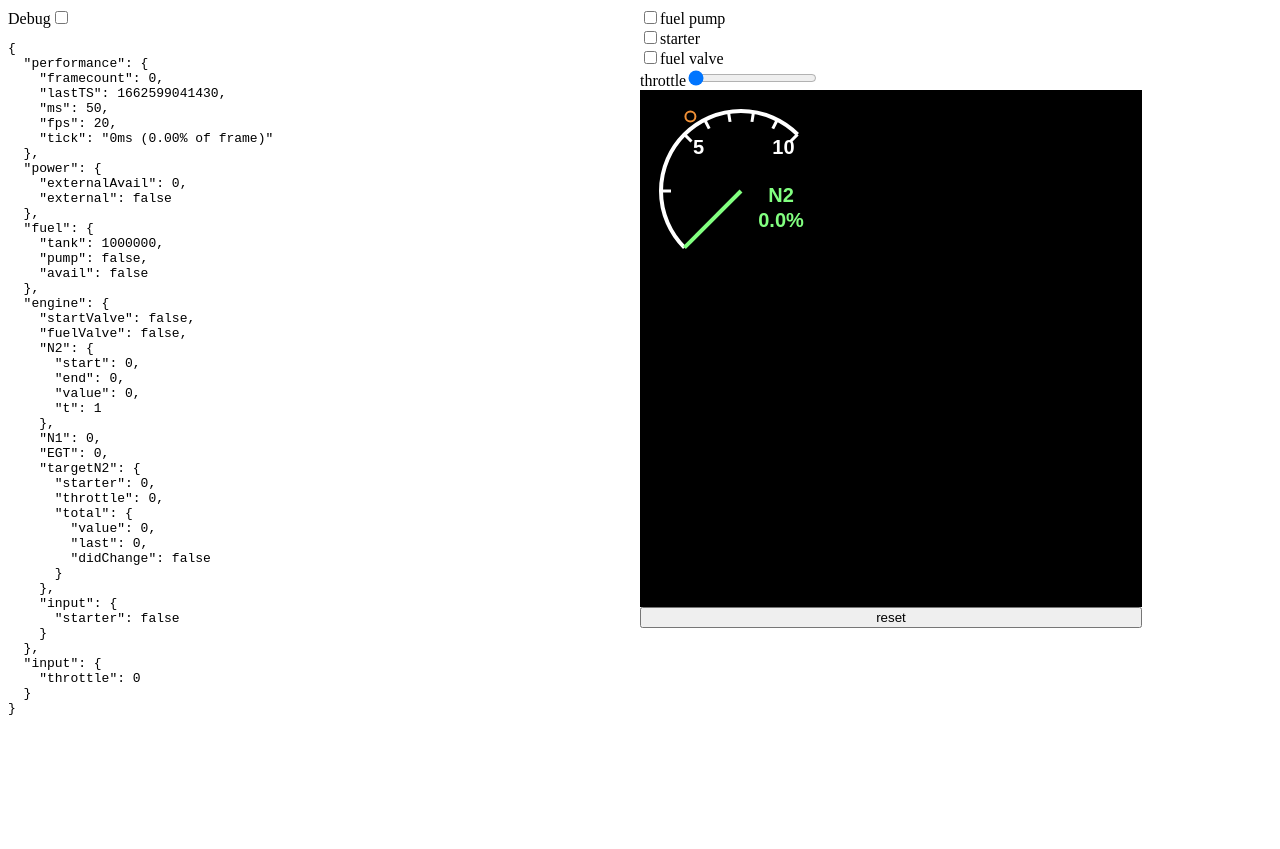
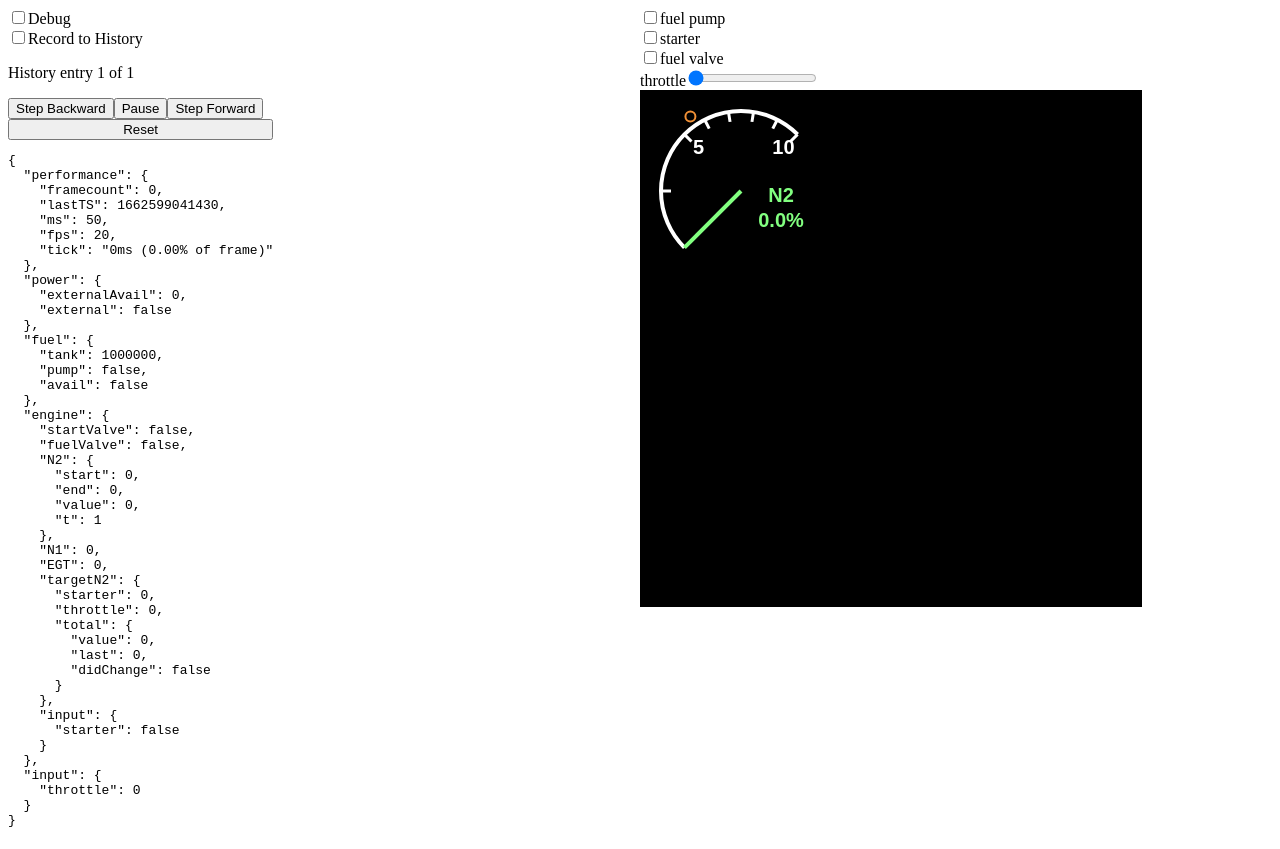
Before and after one commit to Vandesm14/bells-and-whistles, a React (Vite) app: page / in a window 1280 px wide. Before the commit the page ends 800 px from the top, so only its background shows below. Built offline with nearby package versions, Linux system fonts and the light colour scheme.

Commit message:
wip: add debugger

```diff
--- a/src/app.tsx
+++ b/src/app.tsx
@@ -9,34 +9,141 @@ import {
   tick,
   DebugState,
   calcPerformance,
+  initDebugState,
+  System,
 } from './lib/engine';
 import { init, World, systems } from './lib/world';
 import { structureIsEqual } from './lib/util';
 import { getState, useLocalStorage } from './lib/hooks';
+import Controller from './components/Controller';
+import * as history from './lib/history';
 
 const App = () => {
-  const [debugMode, setDebugMode] = useState(false);
-  const [debug, setDebug] = useState<DebugState>({ systems: {} });
-  const [state, setState] = useLocalStorage<World>('world', init);
-  useEffect(() => {
+  // const [state, setState] = useLocalStorage<World>('world', init);
+  const [state, setState] = useState<World>(init);
+  const [debug, setDebug] = useState<DebugState>(initDebugState(state));
+  const [tickInterval, setTickInterval] = useState<{ clear: () => void }>();
+
+  const setIsPaused = (paused: boolean) =>
+    setDebug((debug) => ({
+      ...debug,
+      playback: { ...debug.playback, paused },
+    }));
+
+  const toggleDebugging = () =>
+    setDebug((debug) => ({
+      ...debug,
+      debugging: !debug.debugging,
+    }));
+
+  const toggleRecording = async () => {
+    const world = await getState(setState);
+    const debug = await getState(setDebug);
+    if (!debug.playback.recording) {
+      // reset history
+      debug.playback.history = [world];
+    }
+    debug.playback.recording = !debug.playback.recording;
+    console.log({ debug });
+    setDebug(debug);
+  };
+
+  const start = () => {
+    console.log('starting...');
+
     const isEqual = structureIsEqual(state, init, true);
     if (!isEqual.isEqual) {
       console.error(isEqual.error, { state, init });
       setState(init);
     }
 
-    stableInterval(async () => {
-      const debugMode = await getState(setDebugMode);
-      const world = await getState(setState);
+    setTickInterval({
+      clear: stableInterval(async () => {
+        const world = await getState(setState);
+        const debug = await getState(setDebug);
+        runTick(world, systems, debug);
+      }, 1000 / FRAME_RATE),
+    });
 
-      const start = performance.now();
-      const result = tick(world, systems, debugMode, debug);
+    setIsPaused(false);
+  };
 
-      if (debugMode) setDebug(result.debug);
+  const stop = () => {
+    console.log('stopping...');
+    tickInterval?.clear();
+    setIsPaused(true);
+  };
 
-      setState(calcPerformance(result.world, performance.now() - start));
-    }, 1000 / FRAME_RATE);
-  }, []);
+  const runTick = (world: World, systems: System[], debug: DebugState) => {
+    const start = performance.now();
+    const result = tick(world, systems, debug);
+
+    if (debug.debugging) {
+      setDebug((debug) => {
+        return {
+          ...debug,
+          ...result.debug,
+        };
+      });
+    }
+
+    result.world = calcPerformance(result.world, performance.now() - start);
+
+    if (debug.playback.recording) {
+      if (debug.playback.index === debug.playback.history.length - 1) {
+        const newHistory = history.forward<World>(
+          debug.playback.history,
+          result.world
+        );
+        setDebug((debug) => ({
+          ...debug,
+          playback: {
+            ...debug.playback,
+            history: newHistory,
+            index: newHistory.length - 1,
+          },
+        }));
+      } else {
+        setDebug((debug) => ({
+          ...debug,
+          playback: {
+            ...debug.playback,
+            index: debug.playback.index + 1,
+          },
+        }));
+      }
+    }
+
+    setState(result.world);
+  };
+
+  const togglePaused = () => {
+    if (debug.playback.paused) start();
+    else stop();
+  };
+
+  const stepForward = async () => {
+    stop();
+    const world = await getState(setState);
+    const debug = await getState(setDebug);
+    runTick(world, systems, debug);
+  };
+
+  const stepBackward = async () => {
+    stop();
+    const debug = await getState(setDebug);
+    const index = Math.max(0, debug.playback.index - 1);
+    setDebug((debug) => ({
+      ...debug,
+      playback: {
+        ...debug.playback,
+        index,
+      },
+    }));
+    setState(history.rollback(debug.playback.history, index));
+  };
+
+  useEffect(() => start(), []);
 
   return (
     <>
@@ -53,15 +160,27 @@ const App = () => {
             width: 'max-content',
           }}
         >
-          <label>
-            Debug
-            <input
-              type="checkbox"
-              checked={debugMode}
-              onChange={() => setDebugMode(!debugMode)}
-            />
-          </label>
-          {debugMode ? <pre>{JSON.stringify(debug, null, 2)}</pre> : null}
+          <Controller
+            isRecording={debug.playback.recording}
+            isDebugging={debug.debugging}
+            isPaused={debug.playback.paused}
+            index={debug.playback.index}
+            length={debug.playback.history.length}
+            onStepForward={stepForward}
+            onStepBackward={stepBackward}
+            onToggleRecording={toggleRecording}
+            onToggleDebugging={toggleDebugging}
+            onTogglePaused={togglePaused}
+          />
+          <button
+            onClick={() => {
+              setState(init);
+              setDebug(initDebugState(init));
+            }}
+          >
+            Reset
+          </button>
+          {debug.debugging ? <pre>{JSON.stringify(debug, null, 2)}</pre> : null}
           <pre>{JSON.stringify(state, null, 2)}</pre>
         </div>
         <div
@@ -99,7 +218,6 @@ const App = () => {
             N2={state.engine.N2.value}
             throttle={state.input.throttle}
           />
-          <button onClick={() => setState(init)}>reset</button>
         </div>
       </div>
     </>
--- /dev/null
+++ b/src/components/Controller.tsx
@@ -0,0 +1,69 @@
+interface DebuggerProps {
+  isRecording: boolean;
+  isDebugging: boolean;
+  isPaused: boolean;
+  index: number;
+  length: number;
+  onStepForward: () => void;
+  onStepBackward: () => void;
+  onToggleRecording: () => void;
+  onToggleDebugging: () => void;
+  onTogglePaused: () => void;
+}
+
+export default function Debugger({
+  isRecording,
+  isDebugging,
+  isPaused,
+  index,
+  length,
+  onStepForward,
+  onStepBackward,
+  onToggleRecording,
+  onToggleDebugging,
+  onTogglePaused,
+}: DebuggerProps) {
+  return (
+    <div
+      style={{
+        display: 'flex',
+        flexDirection: 'column',
+        width: 'max-content',
+      }}
+    >
+      <div
+        style={{
+          display: 'flex',
+          flexDirection: 'column',
+          width: 'max-content',
+        }}
+      >
+        <label>
+          <input
+            type="checkbox"
+            checked={isDebugging}
+            onChange={onToggleDebugging}
+          />
+          Debug
+        </label>
+        <label>
+          <input
+            type="checkbox"
+            checked={isRecording}
+            onChange={onToggleRecording}
+          />
+          Record to History
+        </label>
+        <p>
+          History entry {index + 1} of {length}
+        </p>
+      </div>
+      <div>
+        <button onClick={onStepBackward}>Step Backward</button>
+        {/* play/pause button below */}
+        <button onClick={onTogglePaused}>{isPaused ? 'Play' : 'Pause'}</button>
+        <button onClick={onStepForward}>Step Forward</button>
+      </div>
+    </div>
+  );
+}
--- a/src/lib/engine.ts
+++ b/src/lib/engine.ts
@@ -1,5 +1,6 @@
 import { getPartialDiff } from './util';
 import { World } from './world';
+import { History } from './history';
 
 export const FRAME_RATE = 30;
 export const perSecond = (constant: number) => constant / FRAME_RATE;
@@ -13,11 +14,28 @@ export interface System {
 }
 
 export type DebugState = {
+  debugging: boolean;
   systems: Record<
     string,
     Omit<System, 'fn'> & { ms: number; diff: Partial<World> }
   >;
+  playback: {
+    recording: boolean;
+    history: History<World>;
+    index: number;
+    paused: boolean;
+  };
 };
+export const initDebugState = (world: World): DebugState => ({
+  debugging: false,
+  systems: {},
+  playback: {
+    recording: false,
+    history: [world],
+    index: 0,
+    paused: false,
+  },
+});
 
 /**
  * Runs a list of systems in order, and returns the new world state and the list of systems (if debug, they'll have debug info).
@@ -25,26 +43,21 @@ export type DebugState = {
 export function tick(
   world: World,
   systems: System[],
-  isDebugging: boolean,
   debugState: DebugState
 ): { world: World; debug: DebugState };
 export function tick(world: World, systems: System[]): { world: World };
-export function tick(
-  world: World,
-  systems: System[],
-  isDebugging?: boolean,
-  debugState?: DebugState
-) {
+export function tick(world: World, systems: System[], debugState?: DebugState) {
   let state = world;
+  const isDebugging = debugState?.debugging;
 
-  if (isDebugging && debugState) debugState.systems = {};
+  if (isDebugging) debugState.systems = {};
 
   for (const system of systems) {
     const start = performance.now();
     const result = system.fn(structuredClone(state));
     const end = performance.now();
 
-    if (isDebugging && debugState && system.name) {
+    if (isDebugging && system.name) {
       debugState.systems[system.name] = {
         ms: end - start,
         diff: getPartialDiff(state, result),
```
